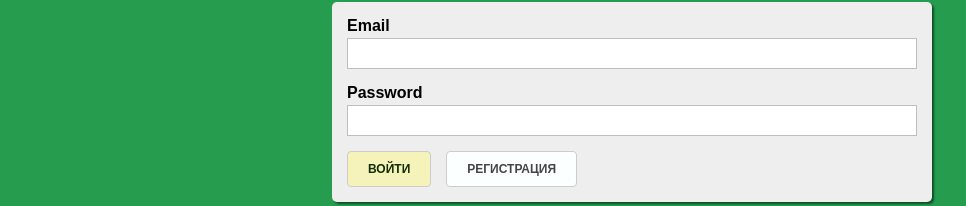
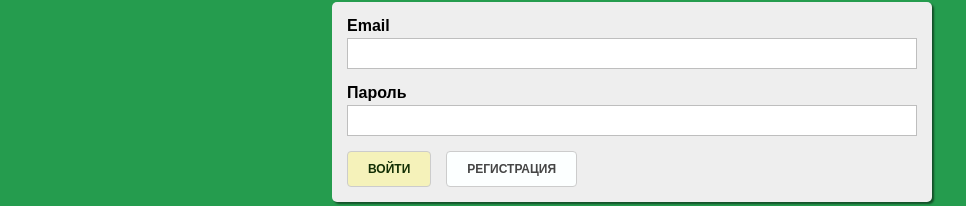
Before and after one commit to PavelRavvich/quiz, a React app: page /auth in a window 1280 px wide. Shown: the part 178-384 px from the top of the page, without its empty margins (8-974 px from the left). Built offline with nearby package versions, Linux system fonts and the light colour scheme.

Commit message:
Add auth form validation

```diff
--- a/package.json
+++ b/package.json
@@ -26,6 +26,7 @@
     "file-loader": "1.1.5",
     "fs-extra": "3.0.1",
     "html-webpack-plugin": "2.29.0",
+    "is_js": "^0.9.0",
     "jest": "20.0.4",
     "object-assign": "4.1.1",
     "postcss-flexbugs-fixes": "3.2.0",
--- a/src/containers/Auth/Auth.js
+++ b/src/containers/Auth/Auth.js
@@ -2,8 +2,38 @@
 import classes from './Auth.css'
 import Button from "../../components/UI/Button/Button";
 import Input from "../../components/UI/Input/Input";
+import is from 'is_js'
 
 class Auth extends Component {
+
+  state = {
+    formControls: {
+      email: {
+        value: '',
+        type: 'email',
+        label: 'Email',
+        errorMessage: 'Введите корректный email',
+        valid: false,
+        touched: false,
+        validation: {
+          required: true,
+          email: true
+        }
+      },
+      password: {
+        value: '',
+        type: 'password',
+        label: 'Пароль',
+        errorMessage: 'Введите корректный пароль',
+        valid: false,
+        touched: false,
+        validation: {
+          required: true,
+          minLength: 6
+        }
+      }
+    }
+  };
 
   loginHandler = () => {
 
@@ -17,6 +47,57 @@
     event.preventDefault();
   };
 
+  onChangeHandler = (event, controlName) => {
+    const formControls = {...this.state.formControls};
+    const control = {...formControls[controlName]};
+    control.value = event.target.value;
+    control.touched = true;
+    control.valid = this.validateControl(control.value, control.validation);
+    formControls[controlName] = control;
+    this.setState({formControls});
+  };
+
+  validateControl(value, validation) {
+    if (!validation) {
+      return true;
+    }
+
+    let isValid = true;
+
+    if(validation.required) {
+      isValid = value.trim() !== '' && isValid;
+    }
+
+    if(validation.email) {
+      isValid = is.email(value) && isValid;
+    }
+
+    if(validation.minLength) {
+      isValid = value.length >= validation.minLength && isValid;
+    }
+
+    return isValid;
+  }
+
+  renderInputs() {
+    return Object.keys(this.state.formControls).map((controlName, index) => {
+      const control = this.state.formControls[controlName];
+      return (
+        <Input
+          key={controlName + index}
+          touched={control.touched}
+          value={control.value}
+          valid={control.valid}
+          label={control.label}
+          type={control.type}
+          errorMessage={control.errorMessage}
+          shouldValidate={!!control.validation}
+          onChange={event => this.onChangeHandler(event, controlName)}
+        />
+      )
+    });
+  }
+
   render() {
     return (
       <div className={classes.Auth}>
@@ -25,14 +106,7 @@
 
           <form onSubmit={this.submitHandler} className={classes.AuthForm}>
 
-            <Input
-              label={'Email'}
-            />
-
-            <Input
-              label={'Password'}
-              errorMessage={'Test'}
-            />
+            {this.renderInputs()}
 
             <Button
               type={'success'}
```
Also changed, not shown: 1 other file (tests, documents, lock files or other folders).
